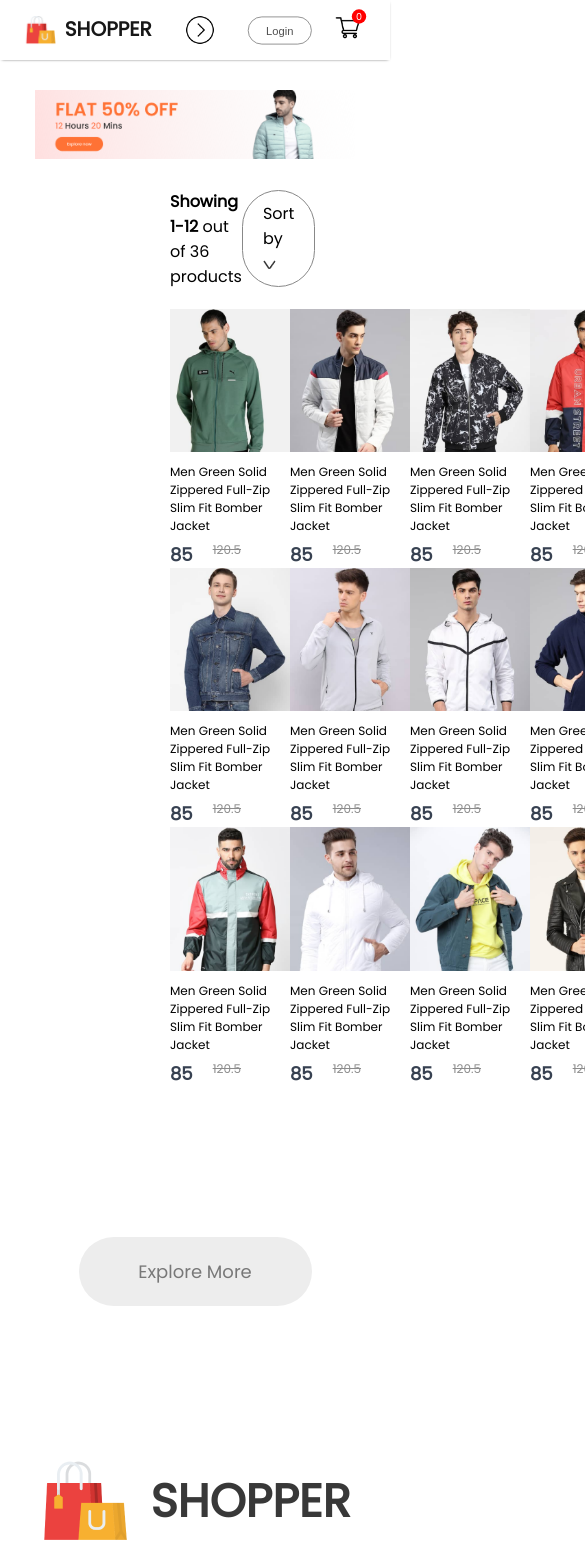
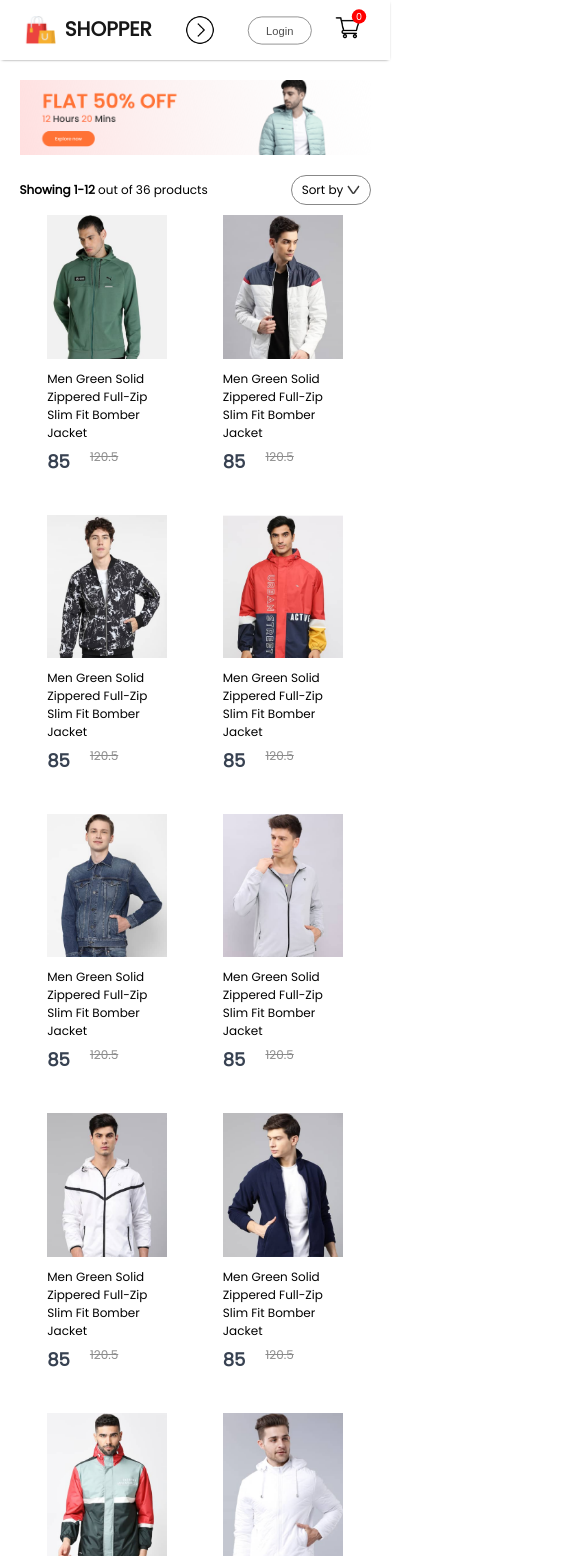
Before and after one commit to EngrMunir/e-commerce, a React (Vite) app: page /mens in a window 390 px wide. Shown: the top 1568 px of the page, 585 px wide, since content can reach past the window. Built offline with nearby package versions, Linux system fonts and the light colour scheme.

Commit message:
login page make responsive

```diff
--- a/src/Components/Footer/Footer.css
+++ b/src/Components/Footer/Footer.css
@@ -55,3 +55,30 @@
     height: 3px;
     background: #c7c7c7;
 }
+
+@media(max-width:800){
+    .footer{
+        gap:20px;
+
+    }
+    .footer-logo{
+        gap:10px;
+        align-items: end;
+    }
+    .footer-logo img{
+        width: 40px;
+    }
+    .footer-logo p{
+        font-size: 25px;
+    }
+    .footer-links{
+        font-size: 14px;
+        gap: 10px;
+    }
+    .footer-social-icon img{
+        width: 22px;
+    }
+    .footer-copyright{
+        font-size: 13px;
+    }
+}
--- a/src/Pages/CSS/LoginSignup.css
+++ b/src/Pages/CSS/LoginSignup.css
@@ -20,7 +20,6 @@
     flex-direction: column;
     gap: 29px;
     margin-top: 30px;
-
 }
 
 .loginsignup-fields input{
@@ -62,3 +61,53 @@
     font-size: 18px;
     font-weight: 500;
 }
+
+@media(max-width:1280px){
+    .loginsignup{
+        padding-top: 50px;
+    }
+    .loginsignup-container{
+        width: auto;
+        max-width: 500px;
+        max-height: 500px;
+    }
+    .loginsignup-container h1{
+        margin: 10px 0px;
+    }
+    .loginsignup-fields{
+        gap: 20px;
+        margin-top: 20px;
+    }
+    .loginsignup-fields input{
+        height: 65px;
+        width: 93%;
+    }
+    .loginsignup-container button{
+        width: 100%;
+    }
+    .loginsignup-login{
+        font-size: 16px;
+    }
+    .loginsignup-agree{
+        font-size: 14px;
+        gap: 10px;
+    }
+}
+@media(max-width:800px){
+    .loginsignup-container{
+        padding: 20px 30px;
+    }
+    .loginsignup-container h1{
+        font-size: 24px;
+    }
+    .loginsignup-fields{
+        margin-top: 20px;
+    }
+    .loginsignup-fields input{
+        height: 50px;
+    }
+    .loginsignup-container button{
+        height: 50px;
+        font-size: 16px;
+    }
+}
--- a/src/Pages/CSS/ShopCategory.css
+++ b/src/Pages/CSS/ShopCategory.css
@@ -36,5 +36,55 @@
     color:#787878;
     font-size:18px;
     font-weight: 500;
+}
 
+@media(max-width:1280px){
+    .shopcategory-banner{
+        margin: 20px auto;
+        width: 90%;
+    }
+    .shopcategory-indexSort{
+        width: 90%;
+        margin: auto;
+    }
+    .shopcategory-sort{
+        padding: 5px 10px;
+        font-size: 12px;
+    }
+    .shopcategory-indexSort p{
+        font-size: 12px;
+    }
+    .shopcategory-products{
+        width: 90%;
+        margin: 10px auto;
+        row-gap: 40px;
+    }
+    .shopcategory-products .item{
+        margin: auto;
+    }
+    .shopcategory-loadmore{
+        margin: 100px auto;
+        width: 200px;
+        height: 60px;
+        font-size: 16px;
+    }
 }
+@media(max-width:800px){
+    .shopcategory-banner{
+        width: 90%;
+    }
+    .shopcategory-products{
+        width: 90%;
+    }
+    .shopcategory-loadmore{
+        margin: 60px auto;
+        width: 150px;
+        height: 40px;
+        font-size: 13px;
+    }
+}
+@media(max-width:500px){
+    .shopcategory-products{
+        grid-template-columns: 1fr 1fr;
+    }
+}
```
